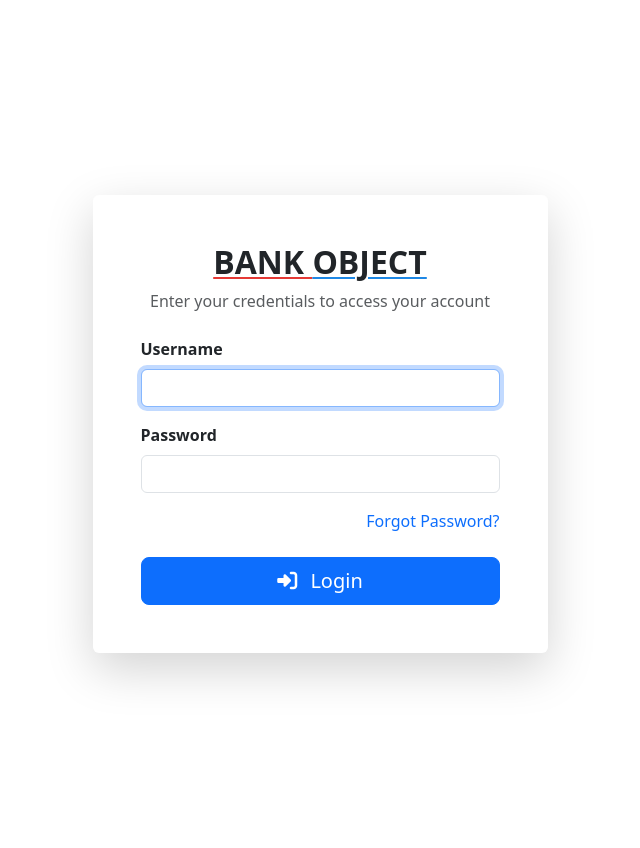
After one commit to agani-ag/AG-PROJ01, a Django app: page /login in a window 1280 px wide. The commit adds this page. Shown: the whole page, without its empty margins (320-960 px from the left). Run offline with Django 5.2, Linux system fonts and the light colour scheme.

Commit message:
P1B1C7 → Login & Logout
P1B1C7 → Login & Logout

```diff
--- a/objectbank/forms.py
+++ b/objectbank/forms.py
@@ -1,12 +1,22 @@
 from django import forms
 from django.forms import ModelForm
+from django.contrib.auth.models import User
+from django.contrib.auth.forms import (
+    UserCreationForm, AuthenticationForm
+)
 from .models import (
     UserProfile
 )
 
-from django.contrib.auth.forms import UserCreationForm
-from django.contrib.auth.models import User
+class AuthForm(AuthenticationForm):
+    class Meta:
+        model = User
+        fields = ('username', 'password')
 
+    def __init__(self, *args, **kwargs):
+        super().__init__(*args, **kwargs)
+        for field in self.fields.values():
+            field.widget.attrs.update({'class': 'form-control'})
 class SignupForm(UserCreationForm):
     class Meta:
         model = User
--- /dev/null
+++ b/objectbank/templates/auth/login.html
@@ -0,0 +1,85 @@
+{% extends "base.html" %}
+{% load static %}
+
+{% block title %}Login{% endblock %}
+{% block navbar %}{% endblock %}
+
+{% block content %}
+<div class="container min-vh-100 d-flex align-items-center justify-content-center">
+    <div class="col-12 col-sm-10 col-md-8 col-lg-5">
+
+        <div class="card shadow-lg border-0">
+            <div class="card-body p-4 p-md-5">
+
+                <!-- Header -->
+                <div class="text-center mb-4">
+                    <h2 class="fw-bold" style="text-transform: uppercase;">
+                        <span style="text-decoration: underline;
+                            text-decoration-color: #E53935; text-decoration-thickness: 2px;
+                                text-underline-offset: 3px;">bank </span>
+                        <span style="text-decoration: underline;
+                            text-decoration-color: #1E88E5; text-decoration-thickness: 2px;
+                                text-underline-offset: 3px;">object</span>
+                    </h2>
+                    <p class="text-muted mb-0">
+                        Enter your credentials to access your account
+                    </p>
+                </div>
+
+                <form method="POST" novalidate>
+                    {% csrf_token %}
+
+                    <!-- Username -->
+                    <div class="mb-3">
+                        <label class="form-label fw-semibold">Username</label>
+                        {{ auth_form.username }}
+                        {% if auth_form.username.errors %}
+                            <div class="text-danger small mt-1">
+                                {{ auth_form.username.errors }}
+                            </div>
+                        {% endif %}
+                    </div>
+
+                    <!-- Password -->
+                    <div class="mb-3">
+                        <label class="form-label fw-semibold">Password</label>
+                        {{ auth_form.password }}
+                        {% if auth_form.password.errors %}
+                            <div class="text-danger small mt-1">
+                                {{ auth_form.password.errors }}
+                            </div>
+                        {% endif %}
+                    </div>
+
+                    <!-- Forgot Password -->
+                    <div class="mb-4 text-end">
+                        <a href="/" class="text-decoration-none">
+                            Forgot Password?
+                        </a>
+                    </div>
+
+                    <!-- Actions -->
+                    <div class="d-grid gap-2">
+                        <button type="submit" class="btn btn-primary btn-lg">
+                            <i class="fas fa-sign-in-alt me-2"></i>
+                            Login
+                        </button>
+
+                        <!-- <a href="{% url 'signup' %}" class="btn btn-outline-secondary">
+                            <i class="fas fa-user-plus me-2"></i>
+                            Create Account
+                        </a>
+
+                        <a href="/" class="btn btn-outline-secondary">
+                            <i class="fas fa-house me-2"></i>
+                            Back to Home
+                        </a> -->
+                    </div>
+                </form>
+
+            </div>
+        </div>
+
+    </div>
+</div>
+{% endblock %}
--- a/objectbank/urls.py
+++ b/objectbank/urls.py
@@ -4,6 +4,11 @@ from .views import (
 )
 
 urlpatterns = [
+    # Home URL
     path('', views.home, name='home'),
+
+    # Auth URLs
+    path('login', auth.login_view, name='login'),
     path('signup', auth.signup_view, name='signup'),
+    path('logout', auth.logout_view, name='logout'),
 ]
--- a/objectbank/views/auth.py
+++ b/objectbank/views/auth.py
@@ -1,28 +1,41 @@
 # Django imports
+from django.contrib import messages
+from django.http import HttpResponse
 from django.contrib.auth import login, logout
-from django.http import HttpResponse
-from django.contrib import messages
 from django.shortcuts import render, redirect
-from django.contrib.auth.forms import (
-    AuthenticationForm, UserCreationForm
-)
 
 # Forms
 from ..forms import (
-    UserProfileForm, SignupForm
+    UserProfileForm, SignupForm,
+    AuthForm
 )
-# Python imports
-from datetime import date
+
+# =============== AUTH VIEWS ===============
+def login_view(request):
+    if request.user.is_authenticated:
+        return redirect("home")
+    context = {}
+    auth_form = AuthForm(request)
+    if request.method == "POST":
+        auth_form = AuthForm(request, data=request.POST)
+        if auth_form.is_valid():
+            user = auth_form.get_user()
+            if user:
+                login(request, user)
+                return redirect("home")
+        else:
+            messages.error(request, auth_form.get_invalid_login_error())
+    context["auth_form"] = auth_form
+    return render(request, 'auth/login.html', context)
 
 def signup_view(request):
-    # if request.user.is_authenticated:
-    #     return redirect("invoice_create")
+    if request.user.is_authenticated:
+        return redirect("home")
     context = {}
     signup_form = SignupForm()
     profile_form = UserProfileForm()
     context["signup_form"] = signup_form
     context["profile_form"] = profile_form
-    context["today"] = date.today().isoformat()
 
     if request.method == "POST":
         signup_form = SignupForm(request.POST)
@@ -34,17 +47,20 @@ def signup_view(request):
             user = signup_form.save()
         else:
             messages.error(request, f"{signup_form.errors}")
-            context["error_message"] = signup_form.errors
             return render(request, 'auth/signup.html', context)
         if profile_form.is_valid():
             userprofile = profile_form.save(commit=False)
             userprofile.user = user
             userprofile.save()
             login(request, user, backend='django.contrib.auth.backends.ModelBackend')
-            return HttpResponse("Signup successful! Welcome, " + user.username)
+            return redirect("home")
         else:
             user.delete()  # Rollback user creation if profile is invalid
             messages.error(request, f"{profile_form.errors}")
             return render(request, 'auth/signup.html', context)
 
     return render(request, 'auth/signup.html', context)
+
+def logout_view(request):
+    logout(request)
+    return redirect('login')
--- a/objectbank/views/views.py
+++ b/objectbank/views/views.py
@@ -4,7 +4,7 @@ from django.contrib import messages
 
 def home(request):
     messages.success(request, "Welcome to AG-PROJ01! 🎉")
-    return render(request, 'base.html')
+    return render(request, 'home.html')
 
 # objectbank/views.py
 from rest_framework.decorators import api_view, permission_classes
```
Also changed, not shown: objectbank/templates/auth/signup.html (+7 -1 lines), objectbank/templates/home.html (added, +34 -0 lines), objectbank/templates/navbar.html (+7 -1 lines).
